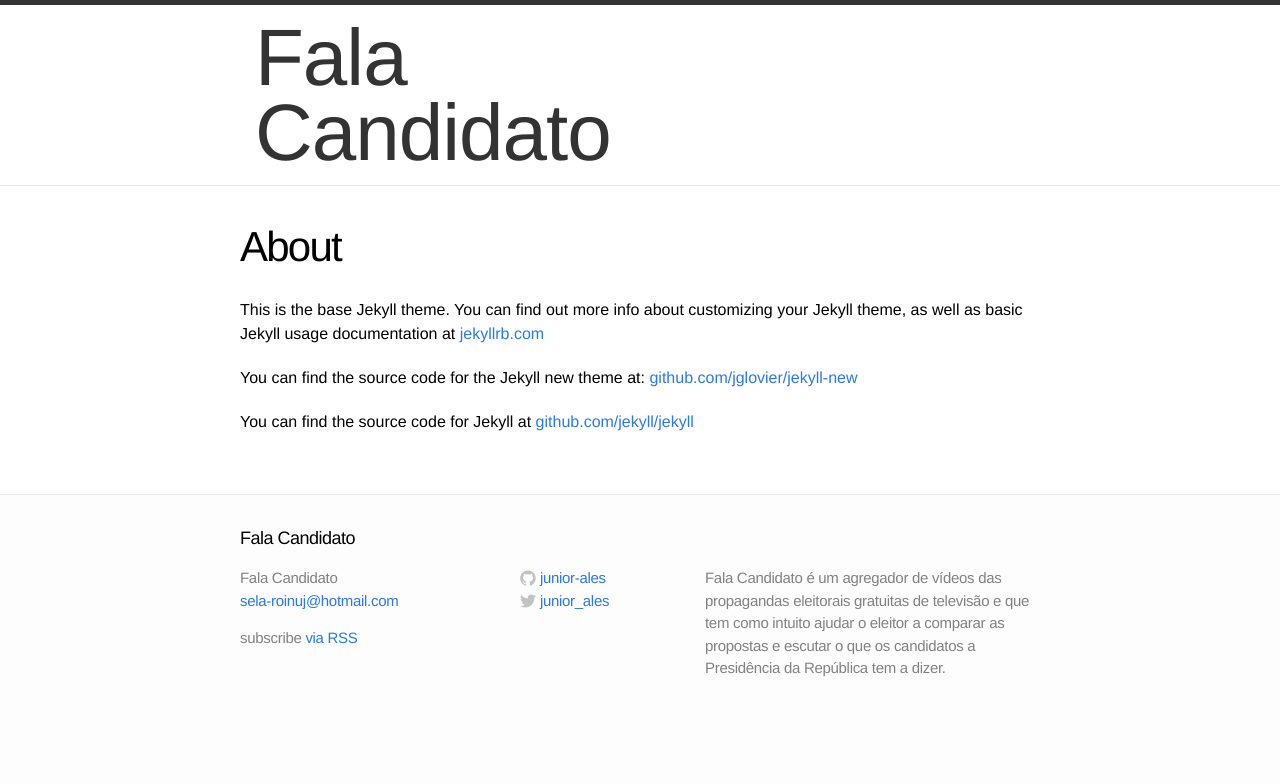
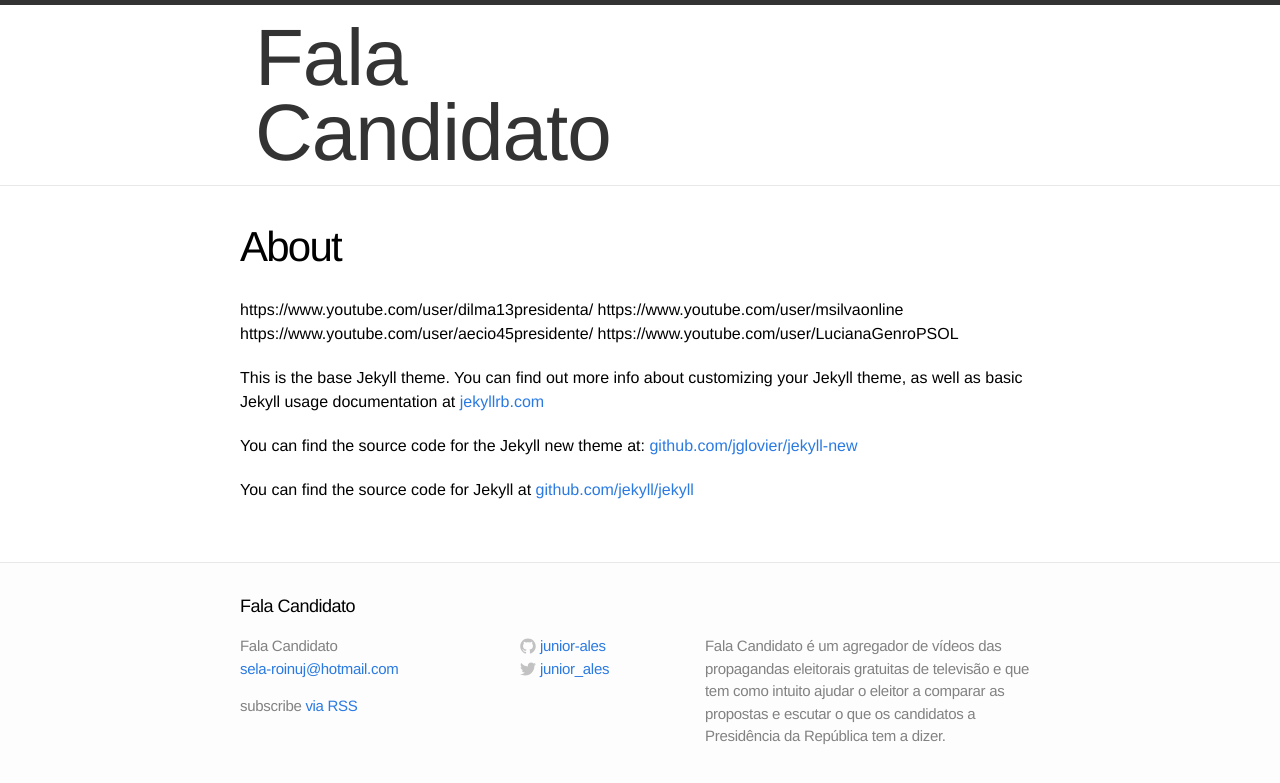
Before and after one commit to junior-ales/falacandidato, a Jekyll site: the page built from about.md, in a window 1280 px wide. Shown: the top 783 px of the page. Built offline with Jekyll 4.4.1, drawn with Linux system fonts in a browser that asks for light colours; some of the changed lines change nothing that is shown.

Commit message:
Editando o README

```diff
--- a/about.md
+++ b/about.md
@@ -4,6 +4,11 @@ title: About
 permalink: /about/
 ---
 
+https://www.youtube.com/user/dilma13presidenta/
+https://www.youtube.com/user/msilvaonline
+https://www.youtube.com/user/aecio45presidente/
+https://www.youtube.com/user/LucianaGenroPSOL
+
 This is the base Jekyll theme. You can find out more info about customizing your Jekyll theme, as well as basic Jekyll usage documentation at [jekyllrb.com](http://jekyllrb.com/)
 
 You can find the source code for the Jekyll new theme at: [github.com/jglovier/jekyll-new](https://github.com/jglovier/jekyll-new)
```
Also changed, not shown: README.md, 3 other files.
